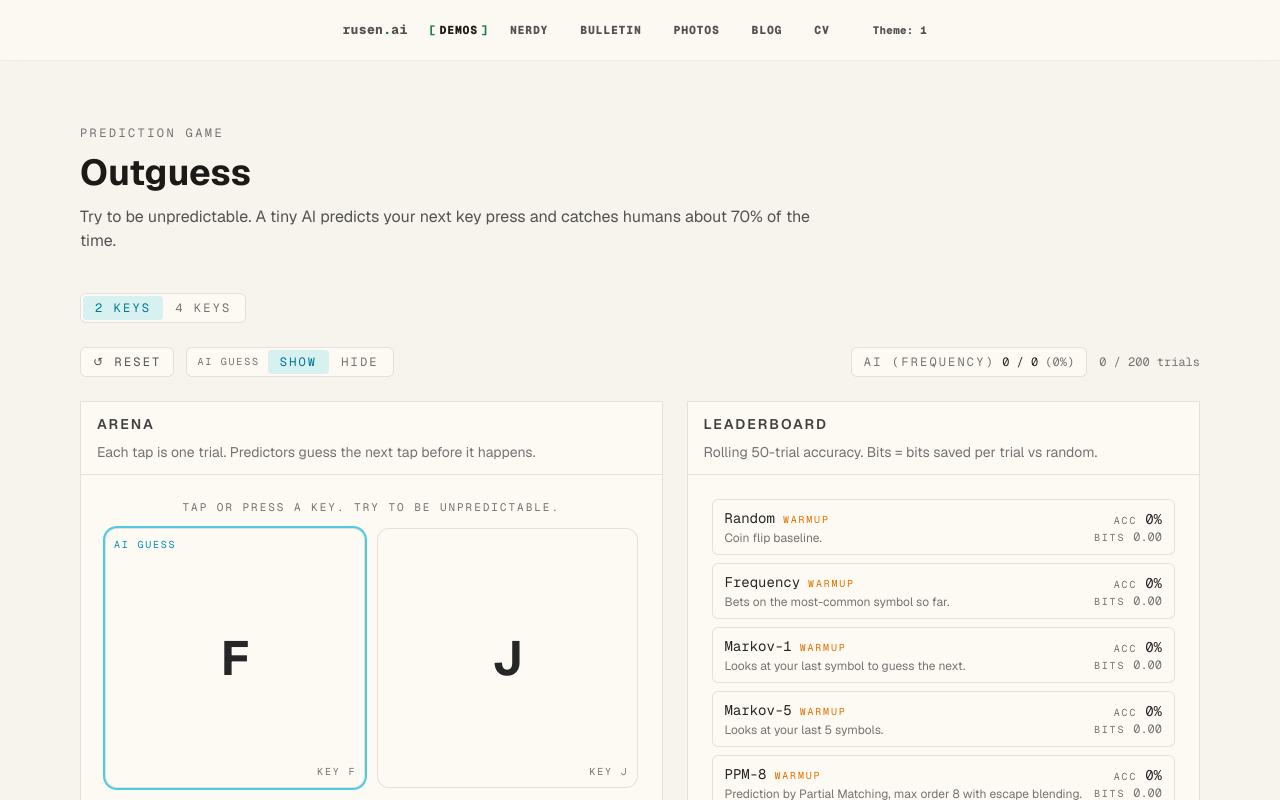
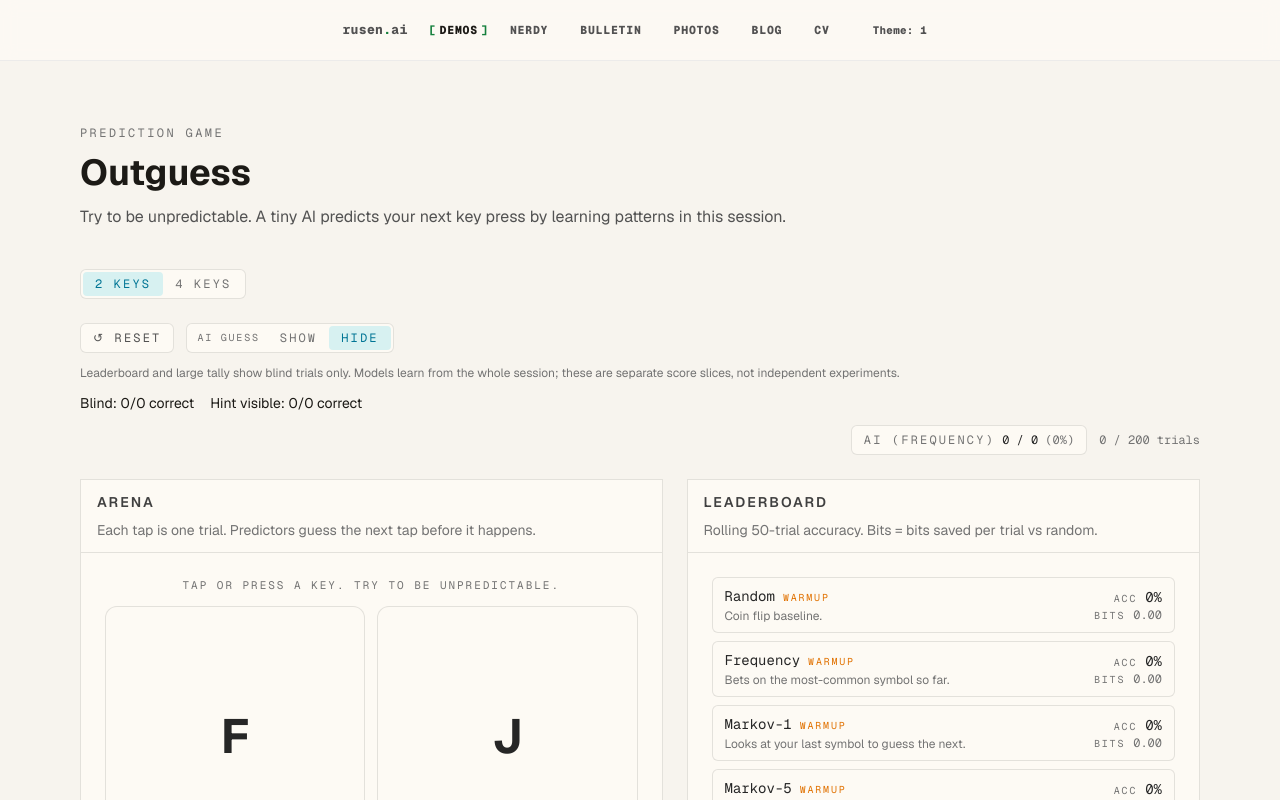
Before and after one commit to rusenbb/rusen-ai, a Next.js app: page /outguess in a window 1280 px wide. Shown: the top 800 px of the page. Built offline with nearby package versions, Linux system fonts and the light colour scheme.

Commit message:
Separate hinted and blind scores and remove unsupported accuracy claims

```diff
--- a/src/app/outguess/modes.ts
+++ b/src/app/outguess/modes.ts
@@ -12,6 +12,7 @@ export type DiscreteTrial = {
   // user pressed. Snapshotted here so the pulse + lifetime tally reflect what
   // the user actually saw, not whichever predictor leads after the press.
   shownGuess: DiscreteSymbol;
+  hintShown: boolean;
   predictions: Record<string, DiscretePrediction>;
 };
 
--- a/src/app/outguess/page.tsx
+++ b/src/app/outguess/page.tsx
@@ -48,7 +48,7 @@ export default function OutguessPage() {
       <DemoHeader
         eyebrow="Prediction Game"
         title="Outguess"
-        description="Try to be unpredictable. A tiny AI predicts your next key press and catches humans about 70% of the time."
+        description="Try to be unpredictable. A tiny AI predicts your next key press by learning patterns in this session."
       />
 
       <div className="mb-6 flex flex-wrap items-center gap-3">
@@ -59,8 +59,7 @@ export default function OutguessPage() {
 
       <DemoFootnote align="left">
         <strong>Why this works.</strong> An order-5 Markov chain catches human key-tapping
-        ~70% of the time because humans systematically avoid repetition when trying to be
-        random. Hide the AI guess to play a fair test of your own randomness, and watch
+        can learn repeated patterns. This demo does not claim a population-wide accuracy. Hide the AI guess to play a fair test of your own randomness, and watch
         the lifetime tally to see how the leading model is doing across the whole session.
       </DemoFootnote>
     </DemoPage>
@@ -81,7 +80,8 @@ function Session({ alphabet }: { alphabet: 2 | 4 }) {
   // value that was visible at press time (without rebuilding the callback on
   // every render - that would churn the keyboard listener).
   const predictedNextRef = useRef<DiscreteSymbol | null>(null);
-  const [showHint, setShowHint] = useState(true);
+  const [showHint, setShowHint] = useState(false);
+  const scoredTrials = useMemo(() => trials.filter((trial) => trial.hintShown === showHint), [trials, showHint]);
 
   const symbolLabels = alphabet === 2 ? LABELS_2 : LABELS_4;
   const keyMap = alphabet === 2 ? KEYS_2 : KEYS_4;
@@ -100,12 +100,12 @@ function Session({ alphabet }: { alphabet: 2 | 4 }) {
       const shownGuess = predictedNextRef.current ?? 0;
       const next = [
         ...prev,
-        { t: prev.length, symbol, shownGuess, predictions },
+        { t: prev.length, symbol, shownGuess, predictions, hintShown: showHint },
       ];
       trialsRef.current = next;
       setTrials(next);
     },
-    [predictors],
+    [predictors, showHint],
   );
 
   const handleReset = useCallback(() => {
@@ -116,7 +116,7 @@ function Session({ alphabet }: { alphabet: 2 | 4 }) {
 
   const leaderboardRows = useMemo<LeaderboardRow[]>(() => {
     const base = predictors.map((p) => {
-      const s = scoreDiscrete(trials, p.meta.id, alphabet, 50);
+      const s = scoreDiscrete(scoredTrials, p.meta.id, alphabet, 50);
       return {
         meta: p.meta,
         primary: s.accuracy,
@@ -136,7 +136,7 @@ function Session({ alphabet }: { alphabet: 2 | 4 }) {
       ...r,
       isLeader: leader !== null && r.meta.id === leader.meta.id,
     }));
-  }, [trials, alphabet, predictors]);
+  }, [scoredTrials, alphabet, predictors]);
 
   const leaderId = leaderboardRows.find((r) => r.isLeader)?.meta.id ?? null;
   const leaderLabel = leaderboardRows.find((r) => r.isLeader)?.meta.label ?? "-";
@@ -161,11 +161,11 @@ function Session({ alphabet }: { alphabet: 2 | 4 }) {
   // whichever predictor is currently leading.
   const tally = useMemo(() => {
     let right = 0;
-    for (const t of trials) {
+    for (const t of scoredTrials) {
       if (t.shownGuess === t.symbol) right += 1;
     }
-    return { right, total: trials.length };
-  }, [trials]);
+    return { right, total: scoredTrials.length };
+  }, [scoredTrials]);
 
   // predict() does not mutate - safe to call during render.
   const predictedNext = useMemo<DiscreteSymbol | null>(() => {
@@ -225,6 +225,8 @@ function Session({ alphabet }: { alphabet: 2 | 4 }) {
           ↺ Reset
         </button>
         <HintToggle showHint={showHint} setShowHint={setShowHint} />
+        <p className="w-full text-xs text-neutral-500">Leaderboard and large tally show {showHint ? "hint-visible" : "blind"} trials only. Models learn from the whole session; these are separate score slices, not independent experiments.</p>
+        <div className="w-full flex flex-wrap gap-4 text-sm">{[false, true].map((hint) => { const slice = trials.filter((trial) => trial.hintShown === hint); const hits = slice.filter((trial) => trial.shownGuess === trial.symbol).length; return <span key={String(hint)}>{hint ? "Hint visible" : "Blind"}: {hits}/{slice.length} correct{slice.length ? " (" + Math.round(hits / slice.length * 100) + "%)" : ""}</span>; })}</div>
         <div
           className="ml-auto rounded-md border border-[var(--line)] bg-[var(--surface)] px-3 py-1.5 font-mono text-xs"
           title={`Lifetime tally for ${arenaShownLabel}. Jumps when the leader changes.`}
--- a/src/content/projects.json
+++ b/src/content/projects.json
@@ -7,10 +7,22 @@
     "status": "live",
     "summary": "Change the sample rate and watch different waves pass through the same measurements. Explore aliasing and the Nyquist boundary.",
     "description": "Interactive sine-wave sampling lab with phase controls and an exact baseband alias.",
-    "tags": ["Signals", "Sampling", "Aliasing"],
-    "domains": ["Computational Tools"],
-    "capabilities": ["Visualization", "Simulation"],
-    "tech": ["TypeScript", "SVG"],
+    "tags": [
+      "Signals",
+      "Sampling",
+      "Aliasing"
+    ],
+    "domains": [
+      "Computational Tools"
+    ],
+    "capabilities": [
+      "Visualization",
+      "Simulation"
+    ],
+    "tech": [
+      "TypeScript",
+      "SVG"
+    ],
     "order": 56
   },
   {
@@ -21,10 +33,22 @@
     "status": "live",
     "summary": "Inspect nearest-neighbor votes, add examples, and reshape a classifier's decision boundary on moons, rings, and XOR.",
     "description": "Interactive k-nearest-neighbor classifier with editable synthetic datasets and leave-one-out evaluation.",
-    "tags": ["Classification", "k-NN", "Visualization"],
-    "domains": ["ML"],
-    "capabilities": ["Classification", "Visualization"],
-    "tech": ["TypeScript", "SVG"],
+    "tags": [
+      "Classification",
+      "k-NN",
+      "Visualization"
+    ],
+    "domains": [
+      "ML"
+    ],
+    "capabilities": [
+      "Classification",
+      "Visualization"
+    ],
+    "tech": [
+      "TypeScript",
+      "SVG"
+    ],
     "order": 57
   },
   {
@@ -355,8 +379,8 @@
     "slug": "outguess",
     "collection": "demos",
     "status": "live",
-    "summary": "Try to be unpredictable. A tiny AI predicts your next key press, and catches humans about 70% of the time.",
-    "description": "Predictor-vs-human key-tapping game. You try to be random; a small AI tries to call each next press. Most people get caught about 70% of the time.",
+    "summary": "Try to be unpredictable. Small sequence models learn your patterns, with separate blind and hint-visible scores.",
+    "description": "Predictor-vs-human key-tapping game with Markov and PPM predictors and condition-specific session scores.",
     "tags": [
       "N-Gram",
       "PPM",
```
